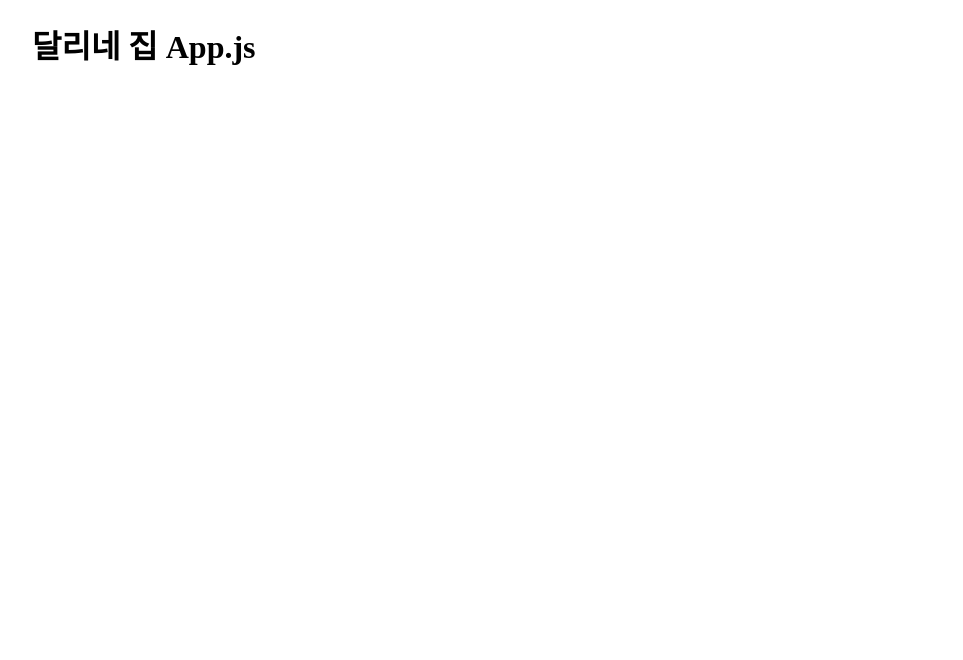
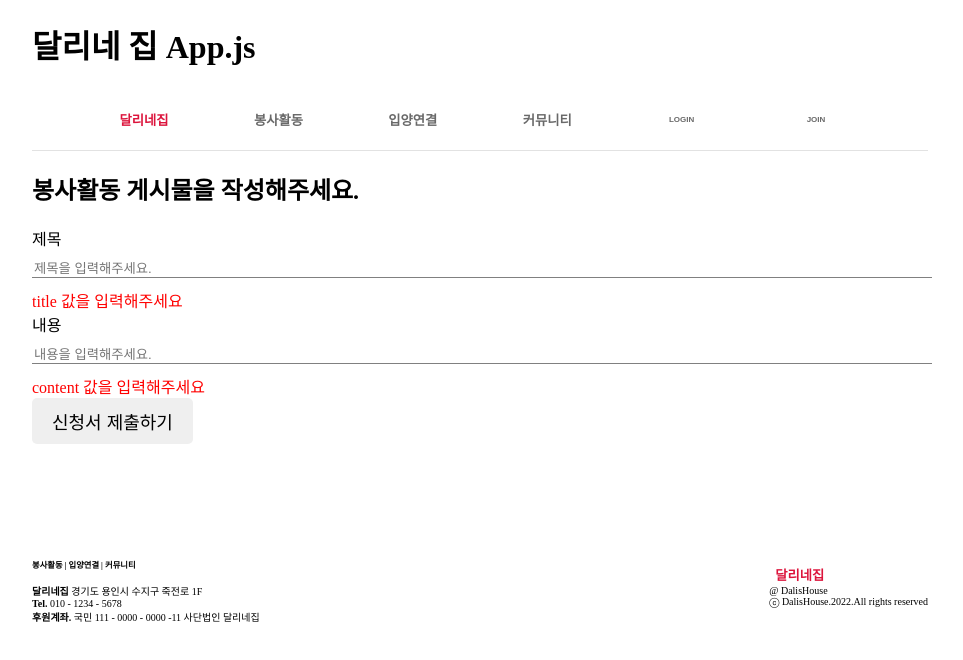
Before and after one commit to SMJin/Dali-s-House, a React (Create React App) app in the folder src/main/react-frontend/: page /volunteeractivity/thumbnail/edit in a window 1280 px wide. Before the commit this address had no page. Shown: the top 660 px of the page, without its empty margins (160-1123 px from the left). Built offline with nearby package versions, Linux system fonts and the light colour scheme; a web font is replaced by a local one.

Commit message:
add volunteer-edit-page

```diff
--- a/src/main/react-frontend/src/App.js
+++ b/src/main/react-frontend/src/App.js
@@ -12,6 +12,7 @@ import MyFavoriteVolunteer from "./pages/Mypage/MyFavoriteVolunteer"
 import { useRef, useState } from 'react';
 import AdoptionThumbnailEdit from './pages/adoption/AdoptionThumbnailEdit';
 import VolunteerActivityEdit from './pages/volunteerActivity/VolunteerActivityEdit';
+import VolunteerActivityThumbnailEdit from './pages/volunteerActivity/VolunteerActivityThumbnailEdit';
 
 // const dummyAdoptionList = [
 //   {
@@ -65,7 +66,9 @@ import VolunteerActivityEdit from './pages/volunteerActivity/VolunteerActivityEd
 function App() {
 
   const [adoptionList, setAdoptionList] = useState([]);
+  const [volunteerActivityList, setVolunteerActivityList] = useState([]);
   const adoptionThumbnail_id = useRef(0);
+  const volunteerActivityThumbnail_id = useRef(0);
 
   const onCreateAdoptionThumbnail = (name, age, sex, neutering, identification) => {
     const id = adoptionThumbnail_id.current;
@@ -82,6 +85,18 @@ function App() {
     setAdoptionList([newThumbnail, ...adoptionList])
   }
 
+  const onCreateVolunteerActivityThumbnail = (name, content) => {
+      const newThumbnail = {
+        id: volunteerActivityThumbnail_id.current,
+        name,
+        content,
+        imgUrl: "/assets/vol_img.png",
+        create_date: new Date().getTime(),
+      }
+      volunteerActivityThumbnail_id.current += 1;
+      setVolunteerActivityList([newThumbnail, ...volunteerActivityList])
+  }
+
   return (
     <BrowserRouter>
       <div className="App">
@@ -92,7 +107,8 @@ function App() {
           <Route path="/adoption" element={<Adoption adoptionList={adoptionList} />} />
           <Route path='/adoption/thumbnail/edit' element={<AdoptionThumbnailEdit onCreate={onCreateAdoptionThumbnail} />} />
           <Route path="/adoption/edit" element={<AdoptionEdit onCreate={null} />} />
-          <Route path="/volunteeractivity" element={<VolunteerActivity />} />
+          <Route path="/volunteeractivity" element={<VolunteerActivity volunteerActivityList={volunteerActivityList} />} />
+          <Route path="/volunteeractivity/thumbnail/edit" element={<VolunteerActivityThumbnailEdit onCreate={onCreateVolunteerActivityThumbnail} />} />
           <Route path='/volunteeractivity/edit' element={<VolunteerActivityEdit />} />
           <Route path="/mypage" element={<MyPage />} />
           <Route path="/myvolunteer" element={<MyVolunteer />} />
--- a/src/main/react-frontend/src/pages/volunteerActivity/VolunteerActivity.js
+++ b/src/main/react-frontend/src/pages/volunteerActivity/VolunteerActivity.js
@@ -6,7 +6,7 @@ import MyFooter from "../../components/MyFooter";
 import MyPagination from "../../components/MyPagination";
 import Tag from "./Tag";
 
-const VolunteerActivity = () => {
+const VolunteerActivity = ({volunteerActivityList}) => {
   const regionProps = {
     pageName: "봉사활동",
     region1: "전국",
@@ -14,11 +14,11 @@ const VolunteerActivity = () => {
     region3: "전국",
   };
 
-  const volunteerActivityThumbnailProps = {
-    imgUrl: "/assets/vol_img.png",
-    title: "아직 엄마 품이 필요한 고양이들에게 사랑을 나누어 주세요.",
-    content: "사랑냥이 보호센터",
-  };
+  // const volunteerActivityThumbnailProps = {
+  //   imgUrl: "/assets/vol_img.png",
+  //   title: "아직 엄마 품이 필요한 고양이들에게 사랑을 나누어 주세요.",
+  //   content: "사랑냥이 보호센터",
+  // };
 
   return (
     <div className="VolunteerActivity">
@@ -70,13 +70,19 @@ const VolunteerActivity = () => {
       <div className="VolunteerActivity_thumbnail_board">
         <div className="VolunteerActivity_thumbnail_board_nav">
           <MyNav {...regionProps} />
+          <h6>{volunteerActivityList.length} 개의 게시물이 있습니다.</h6>
         </div>
         <div className="VolunteerActivity_thumbnail_board_content">
+          {
+            volunteerActivityList.map((it) => (
+              <VolunteerActivityThumbnail key={it.id} {...it} />
+            ))
+          }
+          {/* <VolunteerActivityThumbnail {...volunteerActivityThumbnailProps} />
           <VolunteerActivityThumbnail {...volunteerActivityThumbnailProps} />
           <VolunteerActivityThumbnail {...volunteerActivityThumbnailProps} />
           <VolunteerActivityThumbnail {...volunteerActivityThumbnailProps} />
-          <VolunteerActivityThumbnail {...volunteerActivityThumbnailProps} />
-          <VolunteerActivityThumbnail {...volunteerActivityThumbnailProps} />
+          <VolunteerActivityThumbnail {...volunteerActivityThumbnailProps} /> */}
         </div>
       </div>
       <MyPagination />
--- /dev/null
+++ b/src/main/react-frontend/src/pages/volunteerActivity/VolunteerActivityThumbnailEdit.js
@@ -0,0 +1,66 @@
+import { useState } from 'react';
+import CrudButton from '../../components/CrudButton';
+import EditInput from '../../components/EditInput';
+import MyFooter from '../../components/MyFooter';
+import MyHeader from '../../components/MyHeader';
+import "./css/VolunteerActivityThumbnailEdit.css"
+
+const VolunteerActivityThumbnailEdit = ({onCreate}) => {
+
+    const [state, setState] = useState({
+        title: '',
+        content: '',
+    });
+
+    const setVolunteerActivityThumbnail = (state_name, value) => {
+        setState({
+            ...state,
+            [state_name]: value,
+        });
+    }
+
+    const handleSubmit = () => {
+        if (state.title === '' || state.content === ' ') {
+            alert("입력이 되지 않은 값이 있습니다 !")
+            return;
+        }
+        alert(`제출되었습니다. :
+            ${state.title},
+            ${state.content}
+        `);
+        onCreate(state.name, state.content);
+        setState({
+            name: '',
+            age: '',
+        });
+    }
+
+    return (
+        <div className='VolunteerActivityThumbnailEdit'>
+            <MyHeader />
+            <div className='VolunteerActivityThumbnailEdit_form'>
+                <h2>봉사활동 게시물을 작성해주세요.</h2>
+                <EditInput
+                    type={'title'}
+                    name={'제목'}
+                    placeholder={'제목을 입력해주세요.'}
+                    setState={setVolunteerActivityThumbnail}
+                />
+                <EditInput
+                    type={'content'}
+                    name={'내용'}
+                    placeholder={'내용을 입력해주세요.'}
+                    setState={setVolunteerActivityThumbnail}
+                />
+                <CrudButton
+                    text={'신청서 제출하기'}
+                    type={'submit'}
+                    onClick={handleSubmit}
+                />
+            </div>
+            <MyFooter />
+        </div>
+    );
+}
+
+export default VolunteerActivityThumbnailEdit;
```
Also changed, not shown: src/main/react-frontend/src/pages/volunteerActivity/css/VolunteerActivityThumbnailEdit.css (added).
